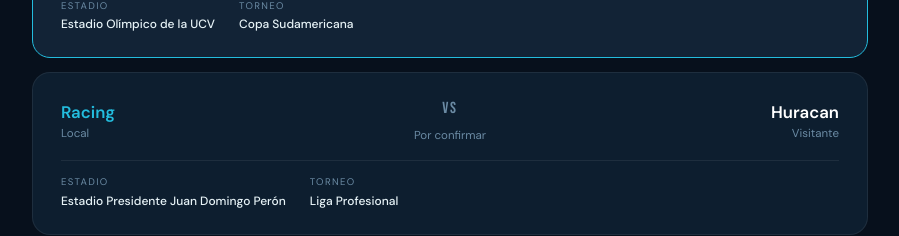
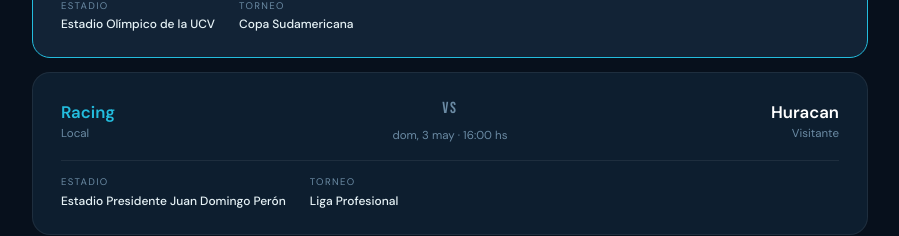
Before and after one commit to PatoRodriguez20/-aquehorajuega-app, a Next.js app: page / in a window 1280 px wide. Shown: the part 1080-1316 px from the top of the page, without its empty margins (190-1089 px from the left). Built offline with nearby package versions, Linux system fonts and the light colour scheme.

Commit message:
Agrego fecha y hora de Racing vs Huracan

```diff
--- a/data/racing.js
+++ b/data/racing.js
@@ -15,7 +15,7 @@
     },
     {
       rival: "Huracan",
-      fecha: null,//;"2026-05-03T14:00:00-03:00",
+      fecha: "2026-05-03T16:00:00-03:00",//null,//;"2026-05-03T14:00:00-03:00",
       condicion: "local",
       estadio: "Estadio Presidente Juan Domingo Perón",
       ciudad: "Avellaneda, Provincia de Buenos Aires",
```
